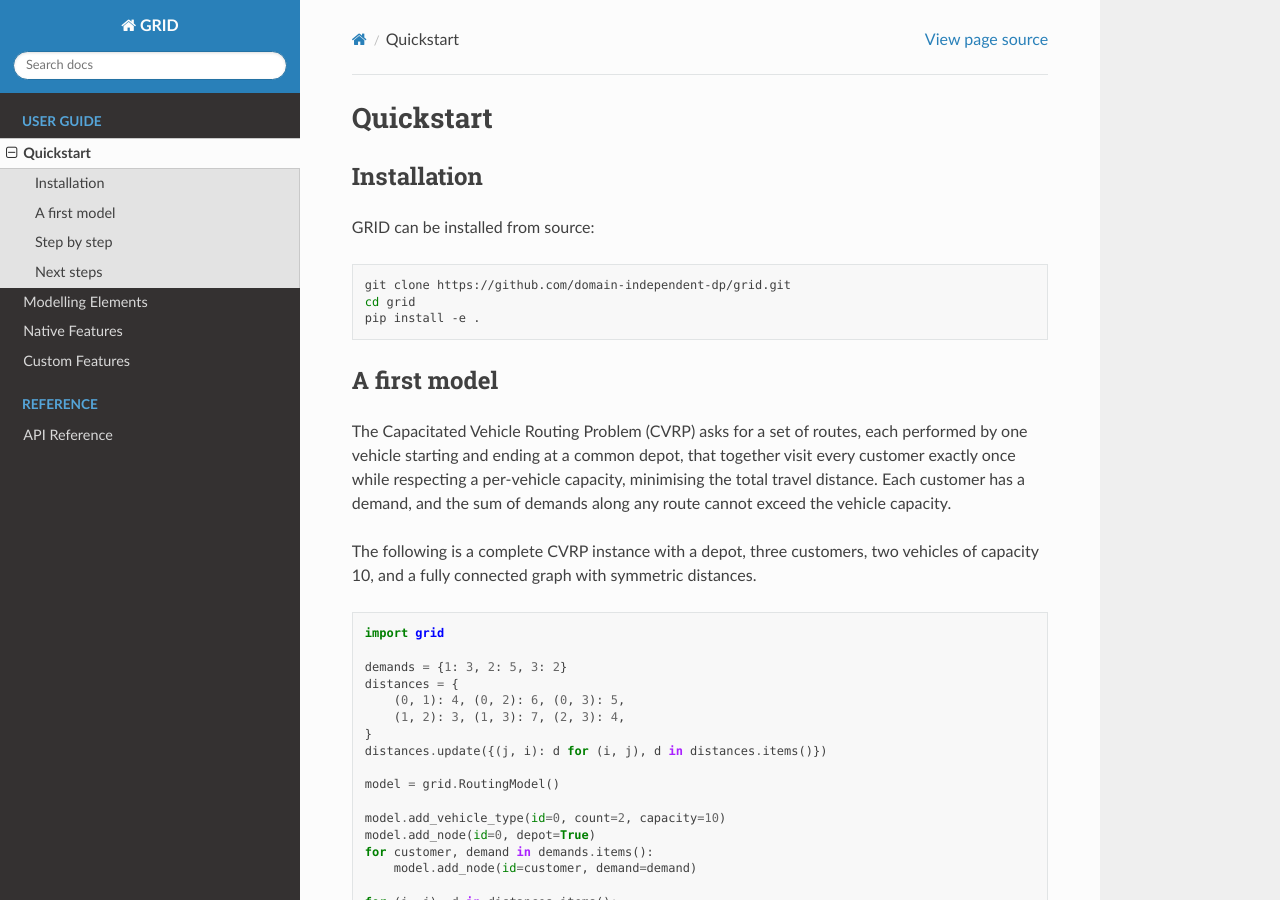
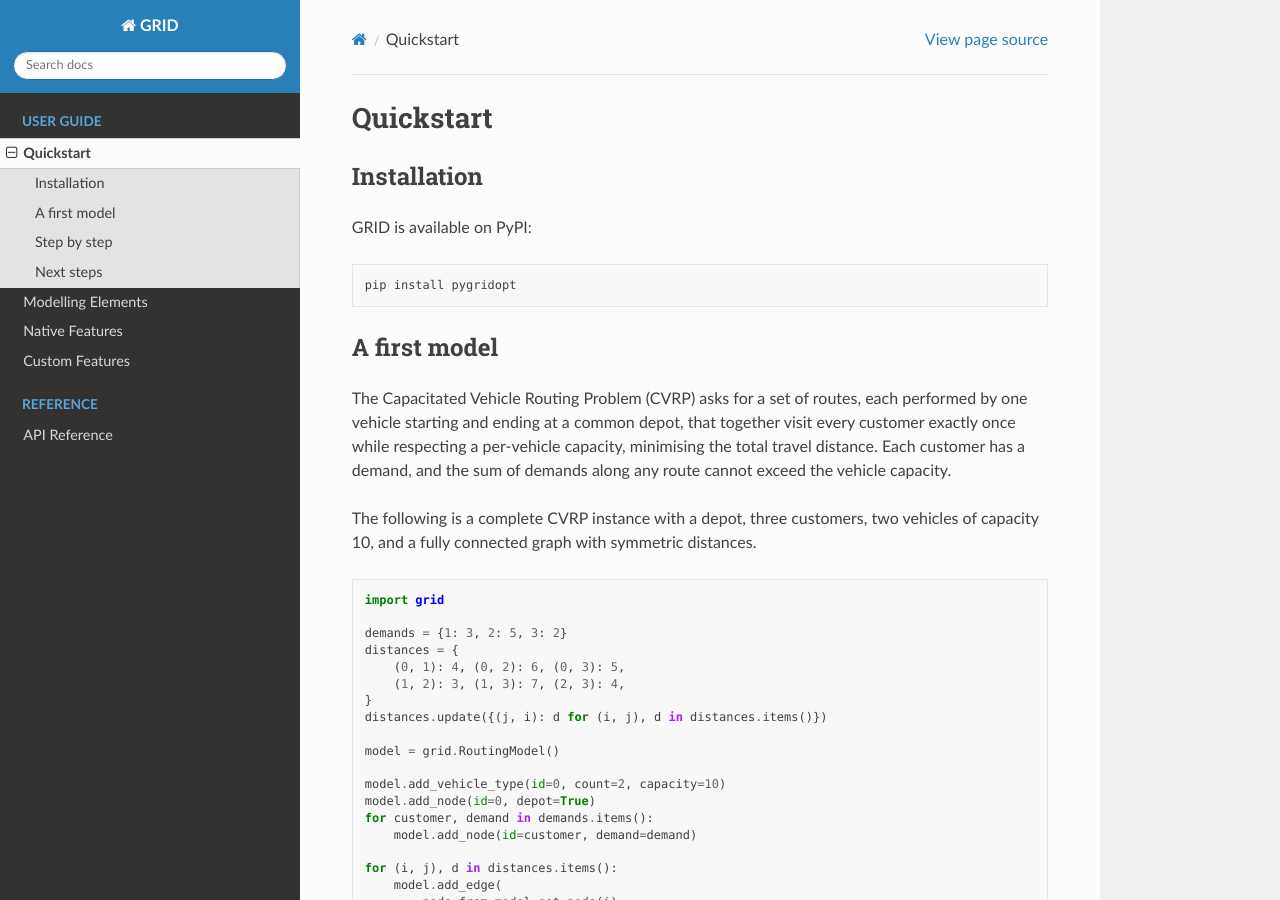
Before and after one commit to domain-independent-dp/grid, a Sphinx documentation site: the page built from docs/source/quickstart.rst, in a window 1280 px wide and 900 px high. Built offline with Sphinx 7.4.7 and the Read the Docs theme 3.1.0, drawn with Linux system fonts in a browser that asks for light colours.

Commit message:
Update quickstart.rst

```diff
--- a/docs/source/quickstart.rst
+++ b/docs/source/quickstart.rst
@@ -4,13 +4,12 @@
 Installation
 ------------
 
-GRID can be installed from source:
+GRID is available on PyPI:
 
 .. code-block:: bash
 
-   git clone https://github.com/domain-independent-dp/grid.git
-   cd grid
-   pip install -e .
+   pip install pygridopt
+
 
 A first model
 -------------
```
